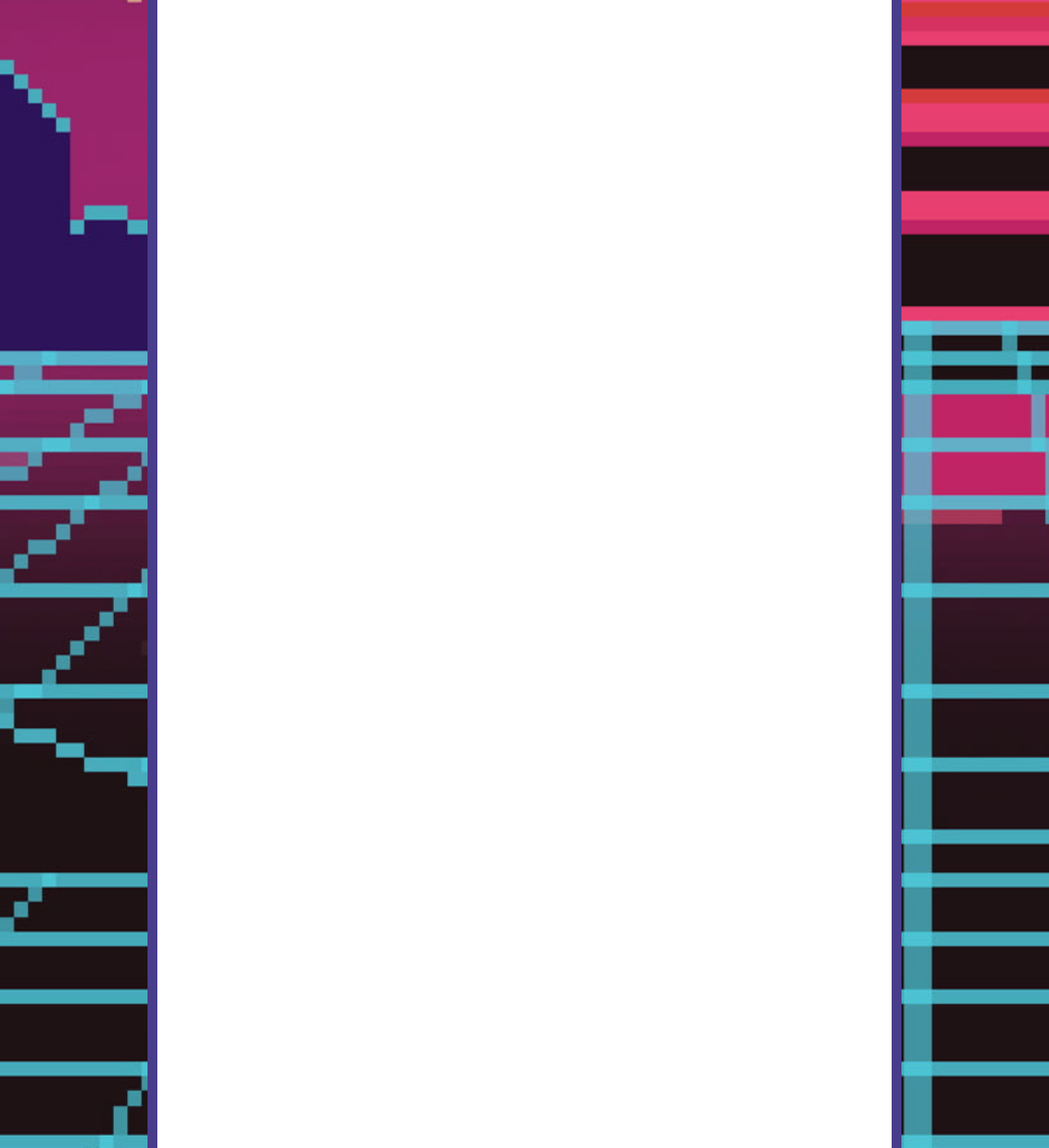
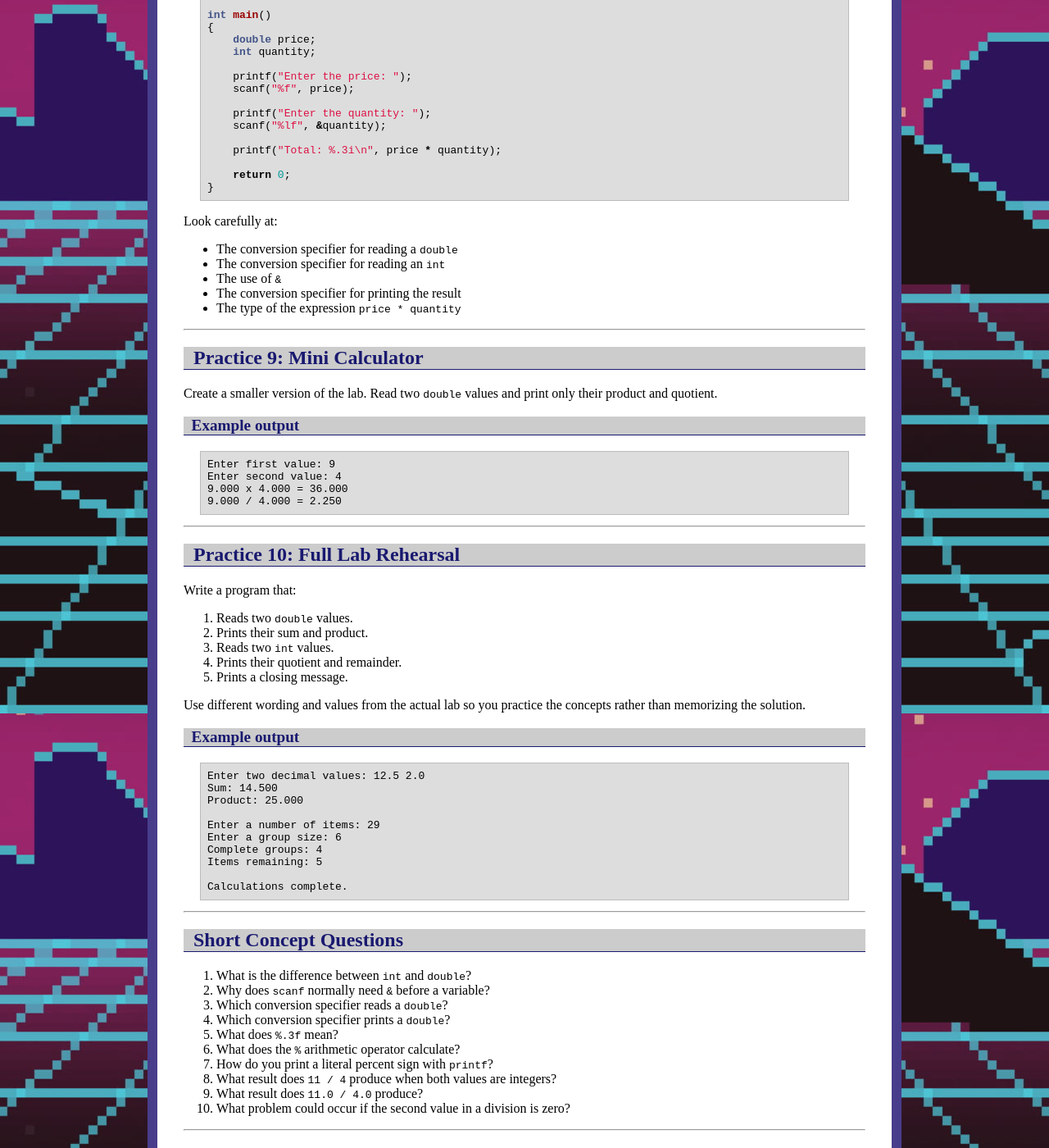
Before and after one commit to ycpcs/cs101-fall2026, a Jekyll site: the page built from practices/p1.md, in a window 1280 px wide and 1400 px high, scrolled down 2730 px. Shown: the whole window at 82% size. Built offline with Jekyll 4.4.1, drawn with Linux system fonts in a browser that asks for light colours; some of the changed text lies outside the part shown.

Commit message:
Update p1.md

````diff
--- a/practices/p1.md
+++ b/practices/p1.md
@@ -13,3 +13,240 @@
 Enter a decimal value: 6.25
 You entered 6.250
 ```
+### Starter code
+
+```cpp
+#include <stdio.h>
+
+int main()
+{
+    double value;
+
+    printf("Enter a decimal value: ");
+    // Read value here
+
+    // Print value here
+
+    return 0;
+}
+```
+
+---
+
+## Practice 2: Add Two Decimals
+
+Ask the user for two `double` values and display their sum.
+
+### Example output
+
+```text
+Enter first decimal value: 3.5
+Enter second decimal value: 2.25
+3.500 + 2.250 = 5.750
+```
+
+### Requirements
+
+- Use two variables of type `double`.
+- Use `%lf` with `scanf`.
+- Use `%.3f` with `printf`.
+
+---
+
+## Practice 3: Rectangle Calculator
+
+Ask for the length and width of a rectangle. Print its area and perimeter.
+
+### Formulas
+
+```text
+area = length * width
+perimeter = 2 * (length + width)
+```
+
+### Example output
+
+```text
+Enter length: 5.5
+Enter width: 2
+Area: 11.000
+Perimeter: 15.000
+```
+
+---
+
+## Practice 4: Temperature Converter
+
+Ask for a temperature in Fahrenheit and convert it to Celsius.
+
+### Formula
+
+```text
+celsius = (fahrenheit - 32.0) * 5.0 / 9.0
+```
+
+### Example output
+
+```text
+Enter temperature in Fahrenheit: 68
+Temperature in Celsius: 20.000
+```
+
+### Think about it
+
+Why does the formula use `32.0`, `5.0`, and `9.0` instead of only integers?
+
+---
+
+## Practice 5: Integer Division
+
+Ask for two integers and print their integer quotient.
+
+### Example output
+
+```text
+Enter first integer: 17
+Enter second integer: 5
+17 / 5 = 3
+```
+
+### Think about it
+
+Why is the answer `3` instead of `3.4`?
+
+---
+
+## Practice 6: Quotient and Remainder
+
+Ask for a number of cookies and a number of students. Calculate how many cookies each student receives and how many remain.
+
+### Example output
+
+```text
+Enter number of cookies: 23
+Enter number of students: 5
+Each student receives 4 cookies.
+There are 3 cookies left.
+```
+
+### Operators to use
+
+```cpp
+cookies / students
+cookies % students
+```
+
+---
+
+## Practice 7: Convert Minutes
+
+Ask for a total number of minutes. Convert it into hours and remaining minutes.
+
+### Example output
+
+```text
+Enter total minutes: 135
+135 minutes is 2 hours and 15 minutes.
+```
+
+### Hint
+
+```cpp
+hours = totalMinutes / 60;
+remainingMinutes = totalMinutes % 60;
+```
+
+---
+
+## Practice 8: Fix the Bugs
+
+The following program contains several mistakes. Find and correct them.
+
+```cpp
+#include <stdio.h>
+
+int main()
+{
+    double price;
+    int quantity;
+
+    printf("Enter the price: ");
+    scanf("%f", price);
+
+    printf("Enter the quantity: ");
+    scanf("%lf", &quantity);
+
+    printf("Total: %.3i\n", price * quantity);
+
+    return 0;
+}
+```
+
+Look carefully at:
+
+- The conversion specifier for reading a `double`
+- The conversion specifier for reading an `int`
+- The use of `&`
+- The conversion specifier for printing the result
+- The type of the expression `price * quantity`
+
+---
+
+## Practice 9: Mini Calculator
+
+Create a smaller version of the lab. Read two `double` values and print only their product and quotient.
+
+### Example output
+
+```text
+Enter first value: 9
+Enter second value: 4
+9.000 x 4.000 = 36.000
+9.000 / 4.000 = 2.250
+```
+
+---
+
+## Practice 10: Full Lab Rehearsal
+
+Write a program that:
+
+1. Reads two `double` values.
+2. Prints their sum and product.
+3. Reads two `int` values.
+4. Prints their quotient and remainder.
+5. Prints a closing message.
+
+Use different wording and values from the actual lab so you practice the concepts rather than memorizing the solution.
+
+### Example output
+
+```text
+Enter two decimal values: 12.5 2.0
+Sum: 14.500
+Product: 25.000
+
+Enter a number of items: 29
+Enter a group size: 6
+Complete groups: 4
+Items remaining: 5
+
+Calculations complete.
+```
+
+---
+
+## Short Concept Questions
+
+1. What is the difference between `int` and `double`?
+2. Why does `scanf` normally need `&` before a variable?
+3. Which conversion specifier reads a `double`?
+4. Which conversion specifier prints a `double`?
+5. What does `%.3f` mean?
+6. What does the `%` arithmetic operator calculate?
+7. How do you print a literal percent sign with `printf`?
+8. What result does `11 / 4` produce when both values are integers?
+9. What result does `11.0 / 4.0` produce?
+10. What problem could occur if the second value in a division is zero?
+
+---
````
